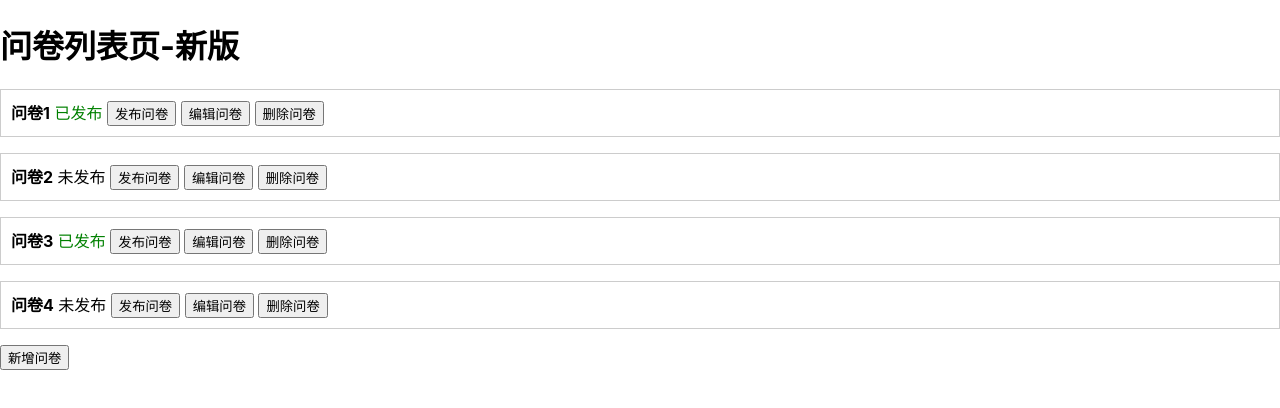
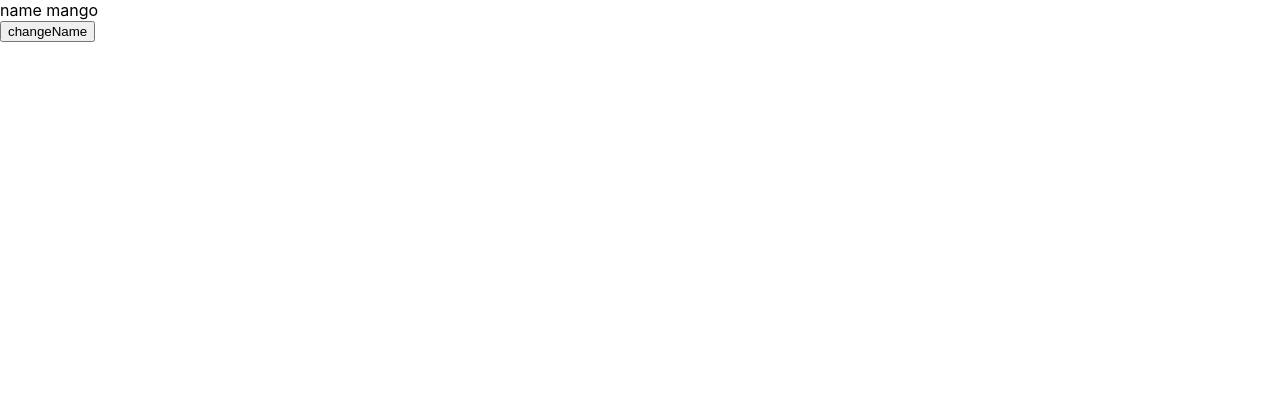
Before and after one commit to mango-zhaoxin/react-ts-demo, a React (Create React App) app: page / in a window 1280 px wide. Shown: the top 408 px of the page. Built offline with nearby package versions, Linux system fonts and the light colour scheme.

Commit message:
feat: useRef的使用

```diff
--- a/src/App.tsx
+++ b/src/App.tsx
@@ -1,14 +1,16 @@
 import React from 'react'
 // import List1 from './List1'
-import List2 from './List2'
+// import List2 from './List2'
 // import ImmerDemo from './Immer'
+import UseRefDemo from './UseRefDemo'
 
 function App() {
   return (
     <>
       {/* <List1 /> */}
-      <List2 />
+      {/* <List2 /> */}
       {/* <ImmerDemo /> */}
+      <UseRefDemo />
     </>
   )
 }
--- a/src/List2.tsx
+++ b/src/List2.tsx
@@ -1,4 +1,4 @@
-import React, { FC, useState } from 'react'
+import React, { FC, useEffect, useState } from 'react'
 import QuestionCard from './components/QuestionCard'
 import { produce } from 'immer'
 import './List1.css'
@@ -99,6 +99,13 @@ const List1: FC = () => {
     )
   }
 
+  useEffect(() => {
+    console.log('question card mounted')
+    return () => {
+      console.log('销毁')
+    }
+  }, [])
+
   return (
     <div>
       <h1>问卷列表页-新版</h1>
--- /dev/null
+++ b/src/UseRefDemo.tsx
@@ -0,0 +1,43 @@
+import React, { FC, useRef } from 'react'
+
+// DEMO1
+// const Demo: FC = () => {
+//   const inputRef = useRef<HTMLInputElement>(null)
+
+//   function selectInput() {
+//     const inputElem = inputRef.current
+//     // 1. inputElem 的值是一个DOM节点, 也就是input
+//     // 2. inputElem.select() => 直接使用 DOM 的API去操作DOM
+//     if (inputElem) inputElem.select()
+//   }
+
+//   return (
+//     <>
+//       <input ref={inputRef} defaultValue={'mango'} />
+//       <button onClick={selectInput}>选中input</button>
+//     </>
+//   )
+// }
+
+// DEMO2
+const Demo: FC = () => {
+  // 不是DOM节点，而是普通的JS变量
+  const nameRef = useRef('mango')
+
+  function changeName() {
+    // 1.useRef一般用来操作DOM
+    // 2.修改ref的值，不会触发rerender, 页面不会重新渲染
+    // 3.ref 适用于保存数据，保存不变的值
+    // 4.如果变量需要再jsx中进行显示的话，那么就是用useState, 而不要去使用useRef
+    nameRef.current = 'MANGO'
+  }
+
+  return (
+    <>
+      <div>name {nameRef.current}</div>
+      <button onClick={changeName}>changeName</button>
+    </>
+  )
+}
+
+export default Demo
```
